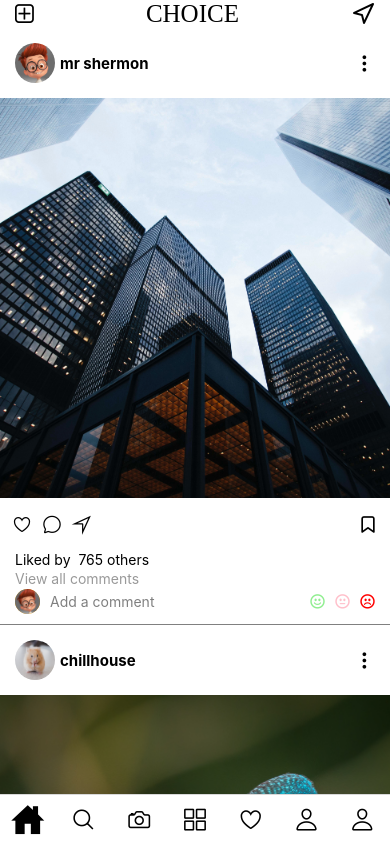
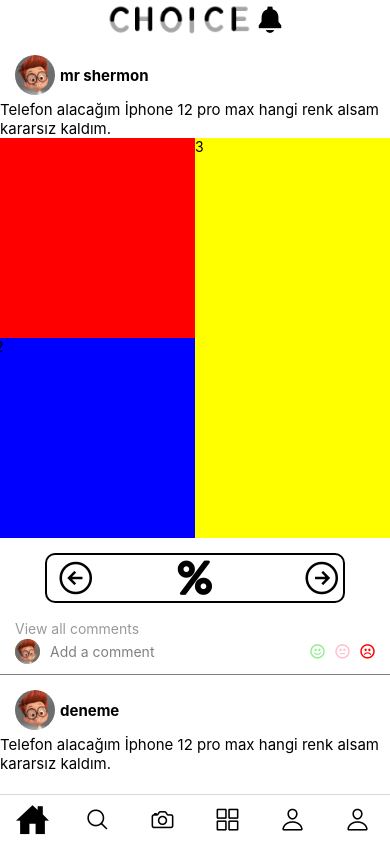
Before and after one commit to SenaOzturkk/combine, a React Native app: screen /Home in a window 390 px wide. Built offline with nearby package versions, Linux system fonts and the light colour scheme; grey boxes are pictures that could not be loaded.

Commit message:
post düzenlendi ve activity taşındı

```diff
--- a/App.js
+++ b/App.js
@@ -38,8 +38,6 @@ const App = () => {
               size = focused ? size + 8 : size + 2;
             } else if (route.name === 'Search') {
               iconName = focused ? 'search' : 'ios-search-outline';
-            } else if (route.name === 'Activity') {
-              iconName = focused ? 'ios-heart' : 'ios-heart-outline';
             } else if (route.name === 'Profile') {
               iconName = focused ? 'ios-person-circle' : 'ios-person-outline';
             } else if (route.name === 'Upload') {
@@ -57,7 +55,6 @@ const App = () => {
         <Tab.Screen name="Search" component={Search} />
         <Tab.Screen name="Upload" component={Upload} />
         <Tab.Screen name="Category" component={Category} />
-        <Tab.Screen name="Activity" component={Activity} />
         <Tab.Screen name="Profile" component={Profile} />
         <Tab.Screen name="Login" component={Login} />
       </Tab.Navigator>
@@ -72,7 +69,7 @@ const App = () => {
         <Stack.Screen name="Bottom" component={BottomTabScreen} />
         <Stack.Screen name="FriendProfile" component={FriendProfile} />
         <Stack.Screen name="EditProfile" component={EditProfile} />
-
+        <Stack.Screen name="Activity" component={Activity} />
         <Stack.Screen name="Register" component={Register} />
         <Stack.Screen name="ForgotPassword" component={ForgotPassword} />
         <Stack.Screen name="NewPassword" component={NewPassword} />
--- a/src/components/screenComponents/Post.js
+++ b/src/components/screenComponents/Post.js
@@ -1,6 +1,6 @@
 import React, {useState} from 'react';
 import {View, Text, Image, TouchableOpacity, TextInput} from 'react-native';
-import Feather from 'react-native-vector-icons/Feather';
+import FontAwesome from 'react-native-vector-icons/FontAwesome';
 import AntDesign from 'react-native-vector-icons/AntDesign';
 //import {AntDesign} from '@ant-design/icons';
 import Ionic from 'react-native-vector-icons/Ionicons';
@@ -9,39 +9,165 @@ import Entypo from 'react-native-vector-icons/Entypo';
 const Post = () => {
   const postInfo = [
     {
+      postType: 3,
       postTitle: 'mr shermon',
       postPersonImage: require('../../storage/images/userProfile.png'),
-      postImage: require('../../storage/images/post1.jpg'),
-      likes: 765,
-      isLiked: false,
+      postImage0: require('../../storage/images/post2.jpg'),
+      postImage1: require('../../storage/images/post3.jpg'),
+      postImage2: require('../../storage/images/post4.jpg'),
+      LeftVoteCount: 60,
+      RightVoteCount: 40,
+      isPressedLeft: false,
+      isPressedRight: false,
+      question:
+        'Telefon alacağım İphone 12 pro max hangi renk alsam kararsız kaldım. ',
     },
     {
-      postTitle: 'chillhouse',
-      postPersonImage: require('../../storage/images/profile5.jpg'),
-      postImage: require('../../storage/images/post2.jpg'),
-      likes: 345,
-      isLiked: false,
+      postType: 2,
+      postTitle: 'deneme',
+      postPersonImage: require('../../storage/images/userProfile.png'),
+      postImage0: require('../../storage/images/post2.jpg'),
+      postImage1: require('../../storage/images/post3.jpg'),
+      LeftVoteCount: 60,
+      RightVoteCount: 40,
+      isPressedLeft: false,
+      isPressedRight: false,
+      question:
+        'Telefon alacağım İphone 12 pro max hangi renk alsam kararsız kaldım. ',
     },
     {
-      postTitle: 'Tom',
+      postType: 1,
+      postTitle: 'chillhouse',
       postPersonImage: require('../../storage/images/profile4.jpg'),
-      postImage: require('../../storage/images/post3.jpg'),
-      likes: 734,
-      isLiked: false,
+      postImage0: require('../../storage/images/post2.jpg'),
+      LeftVoteCount: 30,
+      RightVoteCount: 70,
+      isPressedLeft: false,
+      isPressedRight: false,
+      question:
+        'Arkadşaıma doğum günü hediyesi olarak alacağım renk konusunda kararsız kaldım',
     },
     {
+      postType: 1,
+      postTitle: 'Tomss',
+      postPersonImage: require('../../storage/images/profile4.jpg'),
+      postImage0: require('../../storage/images/post3.jpg'),
+      LeftVoteCount: 50,
+      RightVoteCount: 50,
+      isPressedLeft: false,
+      isPressedRight: false,
+      question: 'Akşam dışarı çıkacağım hangi kolye daha şık?',
+    },
+    {
+      postType: 2,
       postTitle: 'The_Groot',
       postPersonImage: require('../../storage/images/profile3.jpg'),
-      postImage: require('../../storage/images/post4.jpg'),
-      likes: 875,
-      isLiked: false,
+      postImage0: require('../../storage/images/post4.jpg'),
+      postImage1: require('../../storage/images/post5.jpg'),
+      LeftVoteCount: 20,
+      RightVoteCount: 80,
+      isPressedLeft: false,
+      isPressedRight: false,
     },
   ];
+  const setPost = data => {
+    console.warn('data', data);
+    if (data.postType === 1) {
+      return (
+        <Image source={data.postImage0} style={{width: '100%', height: 400}} />
+      );
+    } else if (data.postType === 2) {
+      return (
+        <>
+          <Image
+            source={data.postImage0}
+            style={{width: '100%', height: 400}}
+          />
+          <Image
+            source={data.postImage1}
+            style={{width: '100%', height: 400}}
+          />
+        </>
+      );
+    } else if (data.postType === 3) {
+      return (
+        <>
+          <View style={{flexDirection: 'row'}}>
+            <View style={{flexDirection: 'column'}}>
+              <Text
+                style={{
+                  flex: 1,
+                  backgroundColor: 'red',
+                  width: 200,
+                  height: 200,
+                }}>
+                1
+              </Text>
+
+              <Text
+                style={{
+                  flex: 1,
+                  backgroundColor: 'blue',
+                  width: 200,
+                  height: 200,
+                }}>
+                2
+              </Text>
+            </View>
+            <View style={{flexDirection: 'row'}}>
+              <Text
+                style={{
+                  flexDirection: 'row',
+                  width: 200,
+                  height: 400,
+                  backgroundColor: 'yellow',
+                }}>
+                3
+              </Text>
+            </View>
+          </View>
+        </>
+      );
+    } else if (data.postType === 4) {
+      return (
+        <>
+          <Image
+            source={data.postImage0}
+            style={{width: '100%', height: 400}}
+          />
+          <Image
+            source={data.postImage1}
+            style={{width: '100%', height: 400}}
+          />
+          <Image
+            source={data.postImage2}
+            style={{width: '100%', height: 400}}
+          />
+          <Image
+            source={data.postImage3}
+            style={{width: '100%', height: 400}}
+          />
+          <Image
+            source={data.postImage4}
+            style={{width: '100%', height: 400}}
+          />
+        </>
+      );
+    } else {
+      return (
+        <Image source={data.postImage0} style={{width: '100%', height: 400}} />
+      );
+    }
+  };
 
   return (
     <View>
       {postInfo.map((data, index) => {
-        const [like, setLike] = useState(data.isLiked);
+        const [percentLeft, setPercentLeft] = useState(data.isPressedLeft);
+        const [percentRight, setPercentRight] = useState(data.isPressedRight);
+        const [question, setQuestion] = useState(data.question);
+        const [postType, setPostType] = useState(data.postType);
+
         return (
           <View
             key={index}
@@ -68,54 +194,133 @@ const Post = () => {
                   </Text>
                 </View>
               </View>
-              <Ionic name="ios-ellipsis-vertical" style={{fontSize: 20}} />
             </View>
             <View
               style={{
                 position: 'relative',
                 justifyContent: 'center',
                 alignItems: 'center',
+                textAlign: 'left',
+                marginTop: -10,
               }}>
-              <Image
-                source={data.postImage}
-                style={{width: '100%', height: 400}}
-              />
+              {question ? (
+                <Text
+                  style={{
+                    fontSize: 15,
+                  }}>
+                  {data.question}
+                </Text>
+              ) : (
+                <Text></Text>
+              )}
+              <View
+                style={{
+                  flexDirection: 'row',
+                  alignItems: 'center',
+                  justifyContent: 'space-between',
+                }}>
+                {setPost(data)}
+              </View>
             </View>
             <View
               style={{
                 flexDirection: 'row',
-                justifyContent: 'space-between',
+                justifyContent: 'center',
                 alignItems: 'center',
                 paddingHorizontal: 12,
                 paddingVertical: 15,
               }}>
-              <View style={{flexDirection: 'row', alignItems: 'center'}}>
-                <TouchableOpacity onPress={() => setLike(!like)}>
+              <View
+                style={{
+                  flexDirection: 'row',
+                  alignItems: 'center',
+                  borderWidth: 2,
+                  width: 300,
+                  height: 50,
+                  borderRadius: 10,
+                  borderColor: 'black',
+                  justifyContent: 'space-between',
+                }}>
+                <TouchableOpacity onPress={() => setPercentLeft(!percentLeft)}>
                   <Ionic
-                    name={like ? 'ios-heart' : 'ios-heart-outline'}
+                    name={
+                      percentLeft
+                        ? 'ios-arrow-back-circle'
+                        : 'ios-arrow-back-circle-outline'
+                    }
                     style={{
-                      fontSize: 20,
-                      paddingRight: 10,
-                      color: like ? 'red' : 'black',
+                      fontSize: 40,
+                      paddingLeft: 10,
+                      color: 'black',
                     }}
                   />
                 </TouchableOpacity>
-                <TouchableOpacity>
+                <FontAwesome
+                  name="percent"
+                  style={{
+                    fontSize: 40,
+                    color: 'black',
+                  }}></FontAwesome>
+                <TouchableOpacity
+                  onPress={() => setPercentRight(!percentRight)}>
                   <Ionic
-                    name="ios-chatbubble-outline"
-                    style={{fontSize: 20, paddingRight: 10}}
+                    name={
+                      percentRight
+                        ? 'ios-arrow-forward-circle'
+                        : 'ios-arrow-forward-circle-outline'
+                    }
+                    style={{
+                      fontSize: 40,
+                      paddingLeft: 10,
+                      color: 'black',
+                    }}
                   />
                 </TouchableOpacity>
-                <TouchableOpacity>
-                  <Ionic name="ios-navigate-outline" style={{fontSize: 20}} />
-                </TouchableOpacity>
               </View>
-              <Feather name="bookmark" style={{fontSize: 20}} />
             </View>
             <View style={{paddingHorizontal: 15}}>
               <Text>
-                Liked by {like ? 'you and' : ''}{' '}
-                {like ? data.likes + 1 : data.likes} others
+                {percentLeft ? (
+                  <>
+                    {' '}
+                    <Text>
+                      left:{' '}
+                      {((data.LeftVoteCount + 1) /
+                        (data.LeftVoteCount + data.RightVoteCount + 1)) *
+                        100}
+                    </Text>
+                    <Text>
+                      right:{' '}
+                      {100 -
+                        ((data.LeftVoteCount + 1) /
+                          (data.LeftVoteCount + data.RightVoteCount + 1)) *
+                          100}
+                    </Text>
+                  </>
+                ) : (
+                  ''
+                )}
+
+                {percentRight ? (
+                  <>
+                    {' '}
+                    <Text>
+                      left:{' '}
+                      {100 -
+                        ((data.RightVoteCount + 1) /
+                          (data.LeftVoteCount + data.RightVoteCount + 1)) *
+                          100}
+                    </Text>
+                    <Text>
+                      right:{' '}
+                      {((data.RightVoteCount + 1) /
+                        (data.LeftVoteCount + data.RightVoteCount + 1)) *
+                        100}
+                    </Text>
+                  </>
+                ) : (
+                  ''
+                )}
               </Text>
               <Text style={{opacity: 0.4, paddingVertical: 2}}>
                 View all comments
@@ -162,3 +367,25 @@ const Post = () => {
 };
 
 export default Post;
+
+/*
+ <TouchableOpacity onPress={() => setLike(!like)}>
+                  <Ionic
+                    name={like ? 'ios-heart' : 'ios-heart-outline'}
+                    style={{
+                      fontSize: 20,
+                      paddingRight: 10,
+                      color: like ? 'red' : 'black',
+                    }}
+                  />
+                </TouchableOpacity>
+                <TouchableOpacity>
+                  <Ionic
+                    name="ios-chatbubble-outline"
+                    style={{fontSize: 20, paddingRight: 10}}
+                  />
+                </TouchableOpacity>
+                <TouchableOpacity>
+                  <Ionic name="ios-navigate-outline" style={{fontSize: 20}} />
+                </TouchableOpacity>
+*/
--- a/src/components/screens/Home.js
+++ b/src/components/screens/Home.js
@@ -1,11 +1,18 @@
 import React from 'react';
-import {View, Text, StatusBar, ScrollView, SafeAreaView} from 'react-native';
+import {View, Image, StatusBar, ScrollView, SafeAreaView} from 'react-native';
 import FontAwesome from 'react-native-vector-icons/FontAwesome';
-import Feather from 'react-native-vector-icons/Feather';
 import Ionic from 'react-native-vector-icons/Ionicons';
 import Post from '../screenComponents/Post';
+import {useNavigation} from '@react-navigation/native';
+import ChoiceLogo from '../../storage/images/choiceLogo.png';
 
 const Home = () => {
+  const navigation = useNavigation();
+  const onActivityPressed = () => {
+    console.warn('activity');
+    navigation.navigate('Activity');
+  };
+
   return (
     <SafeAreaView style={{backgroundColor: 'white', height: '100%'}}>
       <StatusBar
@@ -15,27 +22,33 @@ const Home = () => {
       />
       <View
         style={{
-          justifyContent: 'space-between',
+          justifyContent: 'center',
           flexDirection: 'row',
-          paddingHorizontal: 15,
+
           alignItems: 'center',
         }}>
-        <FontAwesome name="plus-square-o" style={{fontSize: 24}} />
-        <Text
-          style={{
-            fontFamily: 'Lobster-Regular',
-            fontSize: 25,
-            fontWeight: '500',
-          }}>
-          CHOICE
-        </Text>
-        <Feather name="navigation" style={{fontSize: 24}} />
+        <View>
+          <Image
+            source={ChoiceLogo}
+            style={{
+              width: 150,
+              height: 40,
+            }}
+            resizeMode="contain"
+          />
+        </View>
+
+        <Ionic
+          name="ios-notifications-sharp"
+          style={{fontSize: 30, color: 'black'}}
+          onPress={onActivityPressed}
+        />
       </View>
 
       <ScrollView>
         <Post />
         <View
-          style={{justifyContent: 'center', alignItems: 'center', padding: 20}}>
+          style={{justifyContent: 'center', alignItems: 'center', padding: 50}}>
           <Ionic
             name="ios-reload-circle-sharp"
             style={{fontSize: 60, opacity: 0.2}}
--- a/src/components/screens/Upload.js
+++ b/src/components/screens/Upload.js
@@ -92,11 +92,6 @@ const Upload = () => {
           icon="ios-grid"
           data={dataCategory}
         />
-        <DropdownComponent
-          text="Şablon Tipi"
-          icon="md-earth-sharp"
-          data={dataSablon}
-        />
         <View
           style={{
             backgroundColor: 'white',
```
